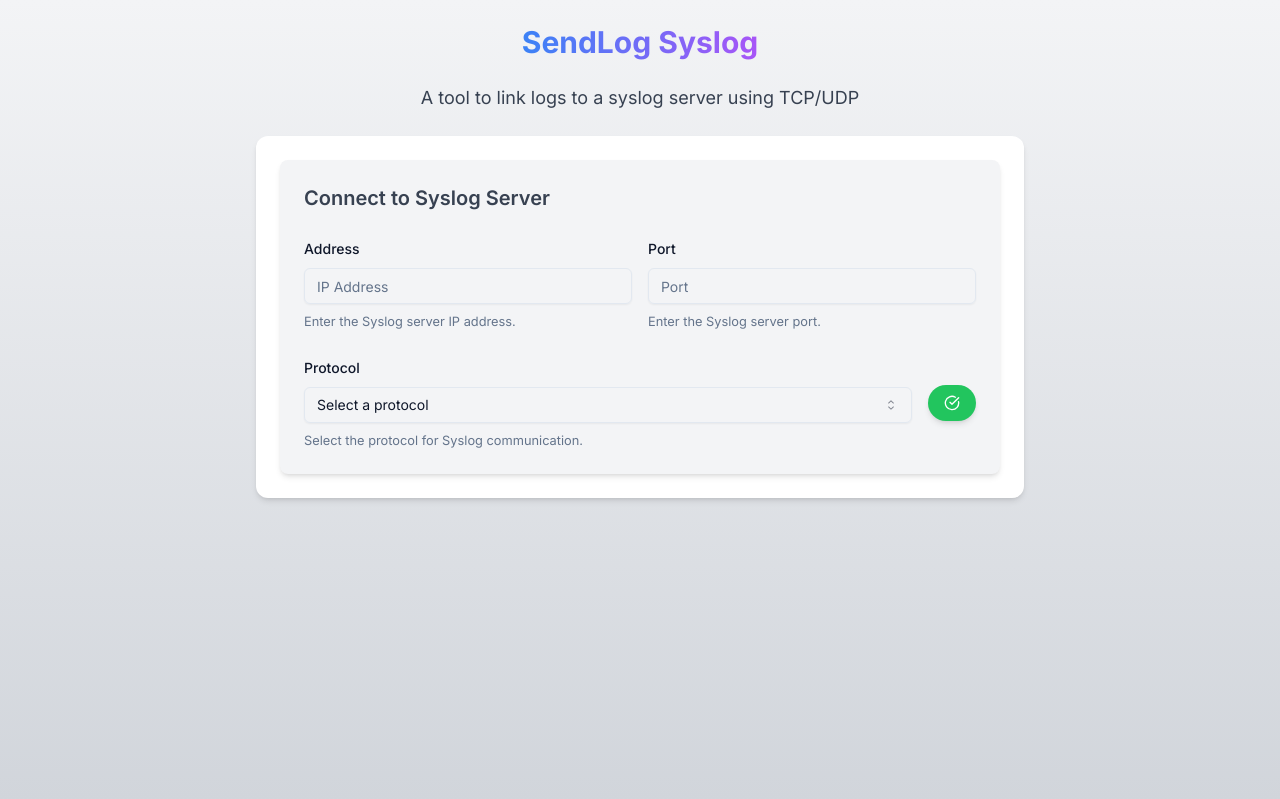
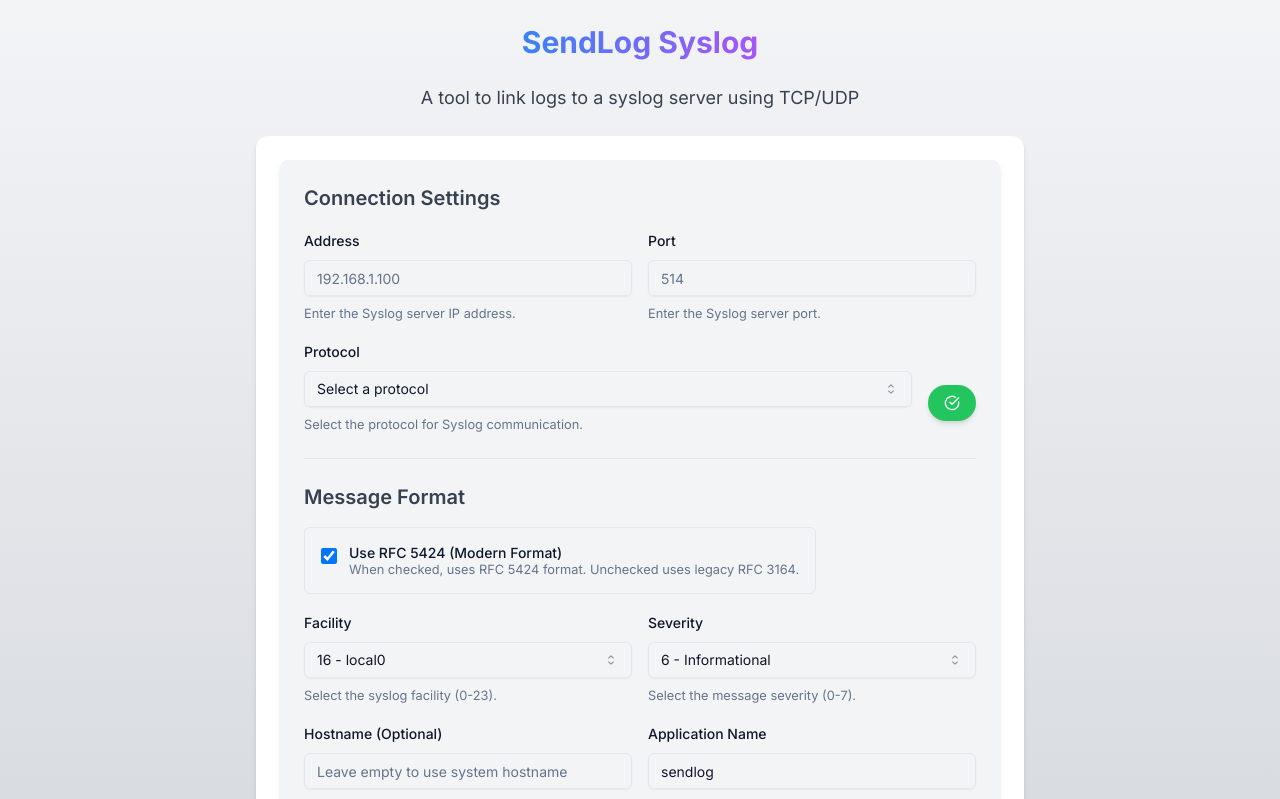
Before and after one commit to yllada/Send-Log-TCP, a Next.js app in the folder frontend/: page / in a window 1280 px wide. Shown: the top 799 px of the page. Built offline with nearby package versions, Linux system fonts and the light colour scheme.

Commit message:
feat(frontend): add syslog configuration UI
- Add 3-section form: Connection, Message Format, Messages
- Add FramingMethod, Facility (0-23), Severity (0-7) selectors
- Add Hostname (optional), Appname, RFC5424 checkbox
- Set defaults: local0, info, octet-counting, RFC5424

```diff
--- a/frontend/src/components/form.tsx
+++ b/frontend/src/components/form.tsx
@@ -25,6 +25,7 @@ import {
   SelectValue,
 } from "./ui/select";
 import { Textarea } from "./ui/textarea";
+import { Separator } from "./ui/separator";
 
 import { useState } from "react";
 import {
@@ -44,6 +45,14 @@ const FormSchema = z.object({
   Port: z.string({ message: "Port is required" }),
   Protocol: z.string({ message: "Please select a protocol" }),
   Messages: z.array(z.string({ message: "Messages cannot be empty" })),
+  FramingMethod: z.enum(["octet-counting", "non-transparent"], {
+    message: "Please select a framing method",
+  }),
+  Facility: z.coerce.number().min(0).max(23, "Facility must be between 0-23"),
+  Severity: z.coerce.number().min(0).max(7, "Severity must be between 0-7"),
+  Hostname: z.string().optional(),
+  Appname: z.string().min(1, "Application name is required"),
+  UseRFC5424: z.boolean(),
 });
 
 export function InputForm() {
@@ -54,6 +63,12 @@ export function InputForm() {
       Port: "",
       Protocol: "",
       Messages: [],
+      FramingMethod: "octet-counting",
+      Facility: 16, // local0
+      Severity: 6, // info
+      Hostname: "",
+      Appname: "sendlog",
+      UseRFC5424: true,
     },
   });
 
@@ -108,8 +123,16 @@ export function InputForm() {
 
   async function onSubmit(data: z.infer<typeof FormSchema>) {
     const updatedData = {
-      ...data,
-      Messages: data.Messages[0].split("\n"),
+      Address: data.Address,
+      Port: data.Port,
+      Protocol: data.Protocol,
+      Messages: data.Messages[0].split("\n").filter((msg) => msg.trim() !== ""),
+      FramingMethod: data.FramingMethod,
+      Facility: data.Facility,
+      Severity: data.Severity,
+      Hostname: data.Hostname || "",
+      Appname: data.Appname,
+      UseRFC5424: data.UseRFC5424,
     };
 
     try {
@@ -139,10 +162,49 @@ export function InputForm() {
       toast({
         title: "Error",
         description: "There was an issue sending the log. Please try again.",
-        // status: "error",
       });
     }
   }
+
+  // Facility labels según RFC 5424
+  const facilityOptions = [
+    { value: 0, label: "0 - kernel" },
+    { value: 1, label: "1 - user" },
+    { value: 2, label: "2 - mail" },
+    { value: 3, label: "3 - system daemon" },
+    { value: 4, label: "4 - security/auth" },
+    { value: 5, label: "5 - syslogd" },
+    { value: 6, label: "6 - line printer" },
+    { value: 7, label: "7 - network news" },
+    { value: 8, label: "8 - UUCP" },
+    { value: 9, label: "9 - clock daemon" },
+    { value: 10, label: "10 - security/auth" },
+    { value: 11, label: "11 - FTP daemon" },
+    { value: 12, label: "12 - NTP" },
+    { value: 13, label: "13 - log audit" },
+    { value: 14, label: "14 - log alert" },
+    { value: 15, label: "15 - clock daemon" },
+    { value: 16, label: "16 - local0" },
+    { value: 17, label: "17 - local1" },
+    { value: 18, label: "18 - local2" },
+    { value: 19, label: "19 - local3" },
+    { value: 20, label: "20 - local4" },
+    { value: 21, label: "21 - local5" },
+    { value: 22, label: "22 - local6" },
+    { value: 23, label: "23 - local7" },
+  ];
+
+  // Severity labels según RFC 5424
+  const severityOptions = [
+    { value: 0, label: "0 - Emergency" },
+    { value: 1, label: "1 - Alert" },
+    { value: 2, label: "2 - Critical" },
+    { value: 3, label: "3 - Error" },
+    { value: 4, label: "4 - Warning" },
+    { value: 5, label: "5 - Notice" },
+    { value: 6, label: "6 - Informational" },
+    { value: 7, label: "7 - Debug" },
+  ];
 
   return (
     <Form {...form}>
@@ -150,8 +212,10 @@ export function InputForm() {
         onSubmit={form.handleSubmit(onSubmit)}
         className="space-y-6 p-6 bg-gray-100 rounded-lg shadow-md"
       >
+        {/* Connection Settings Section */}
+        <div className="space-y-4">
           <h2 className="text-xl font-semibold text-gray-700">
-          Connect to Syslog Server
+            Connection Settings
           </h2>
 
           <div className="flex space-x-4">
@@ -162,7 +226,7 @@ export function InputForm() {
                 <FormItem className="flex-1">
                   <FormLabel>Address</FormLabel>
                   <FormControl>
-                  <Input placeholder="IP Address" {...field} />
+                    <Input placeholder="192.168.1.100" {...field} />
                   </FormControl>
                   <FormDescription>
                     Enter the Syslog server IP address.
@@ -179,7 +243,7 @@ export function InputForm() {
                 <FormItem className="flex-1">
                   <FormLabel>Port</FormLabel>
                   <FormControl>
-                  <Input placeholder="Port" type="number" {...field} />
+                    <Input placeholder="514" type="number" {...field} />
                   </FormControl>
                   <FormDescription>Enter the Syslog server port.</FormDescription>
                   <FormMessage />
@@ -220,24 +284,215 @@ export function InputForm() {
             <Button
               type="button"
               onClick={handleConnectionToggle}
-            className={`rounded-full  text-white shadow-md transition duration-200 ${
-              isConnected ? "bg-red-500" : "bg-green-500"
-            } text-white`}
+              className={`rounded-full text-white shadow-md transition duration-200 mt-8 ${
+                isConnected ? "bg-red-500 hover:bg-red-600" : "bg-green-500 hover:bg-green-600"
+              }`}
             >
               {isConnected ? <CrossCircledIcon /> : <CheckCircleIcon />}
             </Button>
           </div>
 
+          {/* TCP Framing Method - Only shown when protocol is TCP */}
+          {form.watch("Protocol") === "tcp" && (
+            <FormField
+              control={form.control}
+              name="FramingMethod"
+              render={({ field }) => (
+                <FormItem>
+                  <FormLabel>Framing Method (TCP)</FormLabel>
+                  <Select
+                    onValueChange={field.onChange}
+                    defaultValue={field.value}
+                  >
+                    <FormControl>
+                      <SelectTrigger>
+                        <SelectValue placeholder="Select framing method" />
+                      </SelectTrigger>
+                    </FormControl>
+                    <SelectContent>
+                      <SelectItem value="octet-counting">
+                        Octet Counting (RFC 6587)
+                      </SelectItem>
+                      <SelectItem value="non-transparent">
+                        Non-Transparent Framing (LF delimiter)
+                      </SelectItem>
+                    </SelectContent>
+                  </Select>
+                  <FormDescription>
+                    Select the TCP framing method. Octet counting is recommended
+                    for binary data.
+                  </FormDescription>
+                  <FormMessage />
+                </FormItem>
+              )}
+            />
+          )}
+        </div>
+
+        <Separator />
+
+        {/* Syslog Message Format Section */}
+        <div className="space-y-4">
+          <h2 className="text-xl font-semibold text-gray-700">
+            Message Format
+          </h2>
+
+          <div className="flex items-center space-x-4">
+            <FormField
+              control={form.control}
+              name="UseRFC5424"
+              render={({ field }) => (
+                <FormItem className="flex flex-row items-start space-x-3 space-y-0 rounded-md border p-4">
+                  <FormControl>
+                    <input
+                      type="checkbox"
+                      checked={field.value}
+                      onChange={field.onChange}
+                      className="h-4 w-4 mt-1"
+                    />
+                  </FormControl>
+                  <div className="space-y-1 leading-none">
+                    <FormLabel>
+                      Use RFC 5424 (Modern Format)
+                    </FormLabel>
+                    <FormDescription>
+                      When checked, uses RFC 5424 format. Unchecked uses legacy RFC 3164.
+                    </FormDescription>
+                  </div>
+                </FormItem>
+              )}
+            />
+          </div>
+
+          <div className="grid grid-cols-2 gap-4">
+            <FormField
+              control={form.control}
+              name="Facility"
+              render={({ field }) => (
+                <FormItem>
+                  <FormLabel>Facility</FormLabel>
+                  <Select
+                    onValueChange={(value) => field.onChange(parseInt(value))}
+                    defaultValue={field.value?.toString()}
+                  >
+                    <FormControl>
+                      <SelectTrigger>
+                        <SelectValue placeholder="Select facility" />
+                      </SelectTrigger>
+                    </FormControl>
+                    <SelectContent>
+                      {facilityOptions.map((option) => (
+                        <SelectItem
+                          key={option.value}
+                          value={option.value.toString()}
+                        >
+                          {option.label}
+                        </SelectItem>
+                      ))}
+                    </SelectContent>
+                  </Select>
+                  <FormDescription>
+                    Select the syslog facility (0-23).
+                  </FormDescription>
+                  <FormMessage />
+                </FormItem>
+              )}
+            />
+
+            <FormField
+              control={form.control}
+              name="Severity"
+              render={({ field }) => (
+                <FormItem>
+                  <FormLabel>Severity</FormLabel>
+                  <Select
+                    onValueChange={(value) => field.onChange(parseInt(value))}
+                    defaultValue={field.value?.toString()}
+                  >
+                    <FormControl>
+                      <SelectTrigger>
+                        <SelectValue placeholder="Select severity" />
+                      </SelectTrigger>
+                    </FormControl>
+                    <SelectContent>
+                      {severityOptions.map((option) => (
+                        <SelectItem
+                          key={option.value}
+                          value={option.value.toString()}
+                        >
+                          {option.label}
+                        </SelectItem>
+                      ))}
+                    </SelectContent>
+                  </Select>
+                  <FormDescription>
+                    Select the message severity (0-7).
+                  </FormDescription>
+                  <FormMessage />
+                </FormItem>
+              )}
+            />
+          </div>
+
+          <div className="grid grid-cols-2 gap-4">
+            <FormField
+              control={form.control}
+              name="Hostname"
+              render={({ field }) => (
+                <FormItem>
+                  <FormLabel>Hostname (Optional)</FormLabel>
+                  <FormControl>
+                    <Input
+                      placeholder="Leave empty to use system hostname"
+                      {...field}
+                    />
+                  </FormControl>
+                  <FormDescription>
+                    Custom hostname for syslog messages.
+                  </FormDescription>
+                  <FormMessage />
+                </FormItem>
+              )}
+            />
+
+            <FormField
+              control={form.control}
+              name="Appname"
+              render={({ field }) => (
+                <FormItem>
+                  <FormLabel>Application Name</FormLabel>
+                  <FormControl>
+                    <Input placeholder="sendlog" {...field} />
+                  </FormControl>
+                  <FormDescription>
+                    Name of the application sending logs.
+                  </FormDescription>
+                  <FormMessage />
+                </FormItem>
+              )}
+            />
+          </div>
+        </div>
+
+        <Separator />
+
+        {/* Messages Section */}
         {isConnected && (
+          <div className="space-y-4">
+            <h2 className="text-xl font-semibold text-gray-700">
+              Messages
+            </h2>
+
             <FormField
               control={form.control}
               name="Messages"
               render={({ field }) => (
                 <FormItem>
-                <FormLabel>Messages</FormLabel>
+                  <FormLabel>Syslog Messages</FormLabel>
                   <FormControl>
                     <Textarea
                       placeholder="Type your messages here, one per line."
+                      className="min-h-[120px]"
                       {...field}
                       onChange={(e) => field.onChange([e.target.value])}
                     />
@@ -249,15 +504,20 @@ export function InputForm() {
                 </FormItem>
               )}
             />
-        )}
 
-        {isConnected && (
             <Button
               type="submit"
               className="w-full bg-blue-600 hover:bg-blue-700 text-white"
             >
-            Submit
+              Send Syslog Messages
             </Button>
+          </div>
+        )}
+
+        {!isConnected && (
+          <div className="text-center text-gray-500 py-4">
+            Please connect to a Syslog server to send messages.
+          </div>
         )}
       </form>
     </Form>
```
Lines whose indentation alone changed are shown as unchanged.
